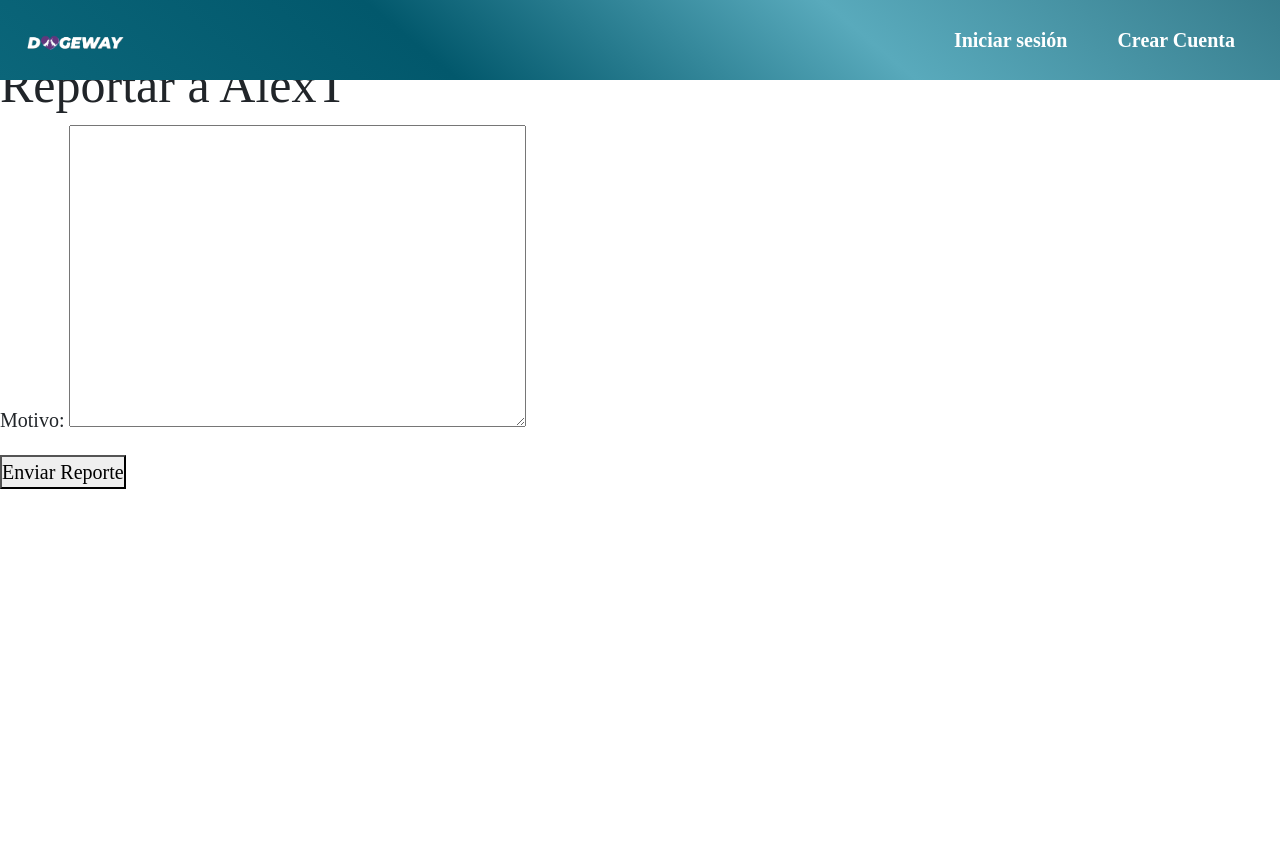
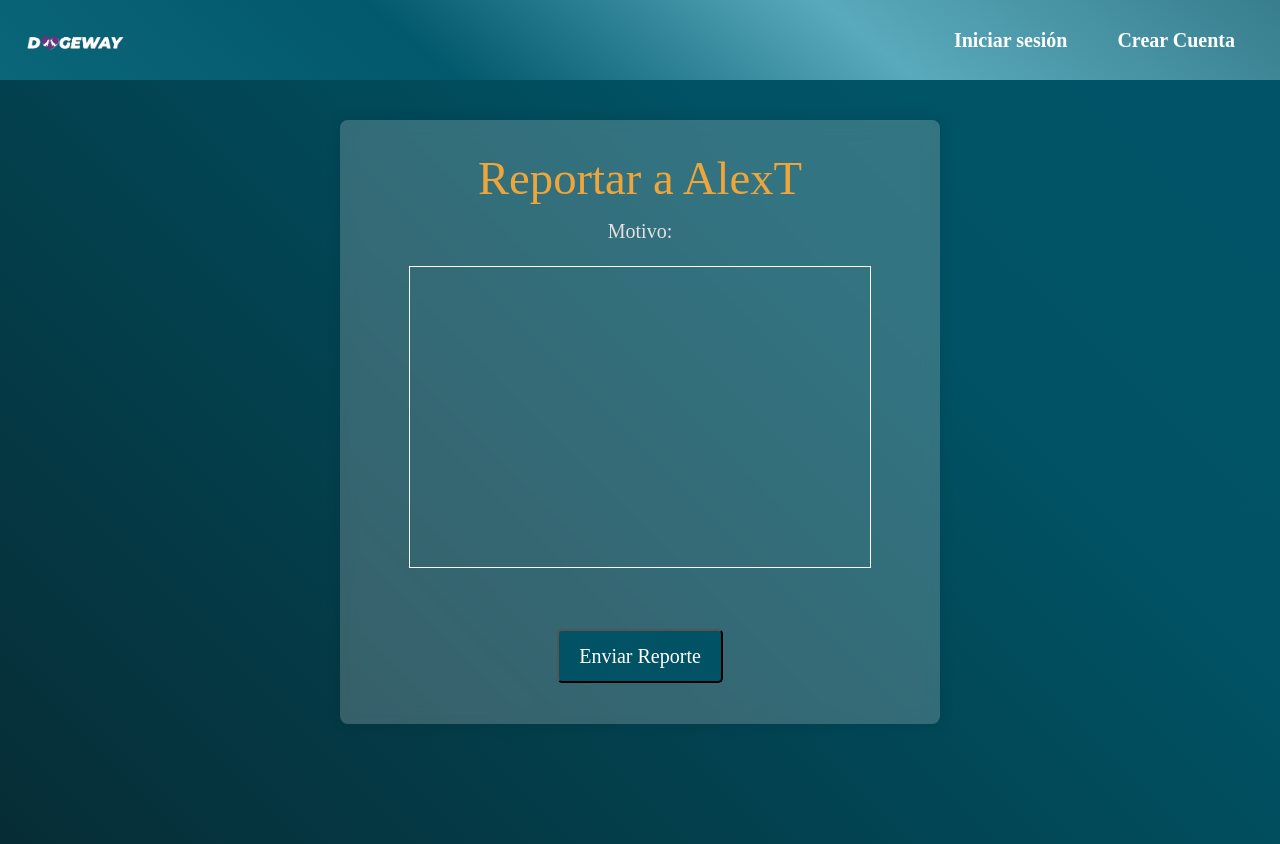
Before and after one commit to B4ZU27/Dogeaway_ingSoft, a Django app: page /reportar/6/ in a window 1280 px wide. Before the commit the page ends 489 px from the top, so only its background shows below. Run offline with Django 4.2, Linux system fonts and the light colour scheme; data comes from the database, SQL or seed files in the repository; both versions use the stored data as it was after the commit.

Commit message:
ALV TENGO SUEÑO

```diff
--- a/main_app/static/css/reportar_usuario.css
+++ b/main_app/static/css/reportar_usuario.css
@@ -0,0 +1,114 @@
+
+  /* Estilos adicionales específicos para esta página */
+  body {
+    background: linear-gradient(45deg, #02586c, #005264, #072931, #005264, #02586c);
+    background-size: 300% 300%;
+    animation: color 15s ease-in-out infinite;
+    margin: 0;
+    display: flex;
+    justify-content: center;
+    align-items: center;
+    min-height: 100vh;
+  }
+
+  .report-container {
+    color: #eea63b;
+    font-size: 20px;
+    width: 600px;
+    max-width: 100%;
+    margin: 15vh auto;
+    background-color: rgba(255, 255, 255, 0.2);
+    box-shadow: 0 0 15px rgba(0, 0, 0, 0.1);
+    backdrop-filter: blur(8px);
+    border-radius: 8px;
+    text-align: center;
+    box-sizing: border-box;
+  }
+
+
+  @keyframes color {
+    0% {
+      background-position: 0 50%;
+    }
+    50% {
+      background-position: 100% 50%;
+    }
+    100% {
+      background-position: 0 50%;
+    }
+  }
+
+  /* Resto de tus estilos CSS */
+
+  p{
+    flex-direction: column;
+    align-items: center;
+    display: flex;
+    text-align: center;
+    color: #e2e2e2;
+
+  }
+
+  h1{
+    font-size: calc(1.375rem + 1.5vw);
+    padding-top: 30px;
+  }
+  /* Estilos específicos para el formulario */
+  .report-form {
+    color: #e9a43c;
+    text-align: center;
+    box-sizing: border-box;
+    display: flex;
+    flex-direction: column;
+    align-items: center;
+  }
+
+  .input-container {
+    width: 100%;
+    margin-bottom: 15px;
+    text-align: left;
+  }
+
+  .report-label {
+    font-weight: bold;
+  }
+
+  .report-input {
+    font-size: 20px;
+    width: 100%;
+    padding: 10px;
+    border: 1px solid #aeaeae;
+    border-radius: 5px;
+    box-sizing: border-box;
+
+  }
+
+
+  .report-submit {
+    display: inline-block;
+    padding: 10px 20px;
+    text-decoration: none;
+    color: #fff;
+    background-color: #005264;
+    border-radius: 5px;
+    transition: background-color 0.5s;
+  }
+
+  .report-submit:hover {
+    background-color: #5ac5dd;
+  }
+
+  button.report-submit{
+    margin: 41px auto;
+  }
+
+
+  #id_motivo{
+    background-color: transparent;
+    caret-color: #eea63b; /* Cambia el color del cursor a morado */
+    padding-left: 5px; /* Ajusta el padding izquierdo para desplazar el cursor */
+    resize: none;
+    color: white;
+    border: 1px solid rgb(255, 255, 255); /* Cambiado a color naranja */
+    margin-top: 20px;
+  }
--- a/main_app/templates/reportar_usuario.html
+++ b/main_app/templates/reportar_usuario.html
@@ -6,11 +6,13 @@
 
 {% block content %}
 
-  <h1>Reportar a {{ usuario_reportado.username }}</h1>
+  <div class="report-container">
+    <h1 style="margin-top: 100px">Reportar a {{ usuario_reportado.username }}</h1>
 
-  <form method="post" action="{% url 'reportar_usuario' usuario_reportado.id %}">
-    {% csrf_token %}
-    {{ form.as_p }}
-    <button type="submit">Enviar Reporte</button>
-  </form>
+    <form method="post" action="{% url 'reportar_usuario' usuario_reportado.id %}" class="report-form">
+      {% csrf_token %}
+      {{ form.as_p }}
+      <button type="submit" class="report-submit">Enviar Reporte</button>
+    </form>
+  </div>
 {% endblock %}
```
Also changed, not shown: main_app/templates/match.html (+0 -15 lines), db.sqlite3.
